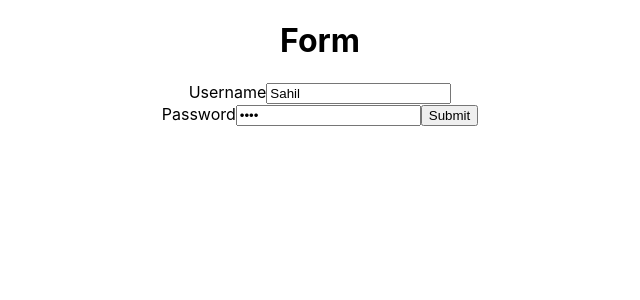
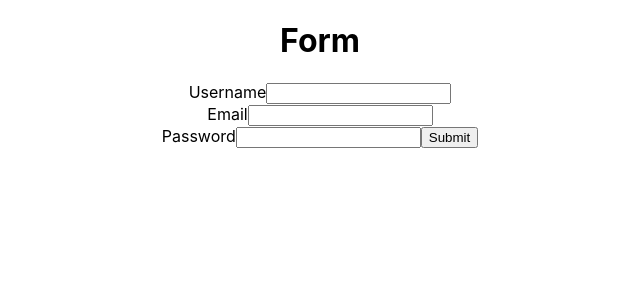
Before and after one commit to sahilm-10/EQ-React, a React (Create React App) app: page / in a window 1280 px wide. Shown: the top 300 px of the page, without its empty margins (320-960 px from the left). Built offline with nearby package versions, Linux system fonts and the light colour scheme.

Commit message:
FormikExample added

```diff
--- a/package.json
+++ b/package.json
@@ -7,6 +7,7 @@
     "@testing-library/react": "^13.4.0",
     "@testing-library/user-event": "^13.5.0",
     "axios": "^1.5.0",
+    "formik": "^2.4.4",
     "react": "^18.2.0",
     "react-dom": "^18.2.0",
     "react-scripts": "5.0.1",
--- a/src/App.js
+++ b/src/App.js
@@ -15,6 +15,7 @@ import FormDetails from './Hooks/CustomHooks/FormDetails';
 import FetchData from './Hooks/DataFetch';
 import GetById from './Hooks/DataFetchById';
 import FormDetailsClass from './Hooks/Forms/FormsDetails';
+import SampleForm from './Hooks/Forms/ReactFormik/SampleForm';
 import ComponentA from './Hooks/UseContext/ComponentA';
 import ComponentC from './Hooks/UseContext/ComponentC';
 import ClickCounterMemo from './Hooks/UseMemoHook.js/ClickCounter';
@@ -66,7 +67,9 @@ function App() {
     {/* <CustomCounter/> */}
 
     {/* <FormDetails/> */}
-    <FormDetailsClass/>
+    {/* <FormDetailsClass/> */}
+
+    <SampleForm/>
     </div>
   );
 }
--- /dev/null
+++ b/src/Hooks/Forms/ReactFormik/SampleForm.js
@@ -0,0 +1,34 @@
+import React from "react";
+import {useFormik} from 'formik'
+function SampleForm(){
+// useFormik returns object which contains usefull properties and methods which we can use in our form
+    const formik = useFormik({
+        initialValues:{
+            uname:'',
+            email:'',
+            pass:''
+        },
+        onSubmit : values =>{
+            console.log("Form Data:",formik.values);
+        }
+    });
+
+    // console.log('Values:',formik.values);
+    return(
+        <div>
+            <form onSubmit={formik.handleSubmit}>
+                <h1>Form</h1>
+                <label>Username</label>
+                <input type='text' id="uname" name="uname" onChange={formik.handleChange} value={formik.values.uname}/>
+                <br></br>
+                <label>Email</label>
+                <input type='email' id="email" name="email" onChange={formik.handleChange} value={formik.values.email}/>
+                <br></br>
+                <label>Password</label>
+                <input type='text' id="pass" name="pass" onChange={formik.handleChange} value={formik.values.pass}/>
+                <button type="text">Submit</button>
+                </form>
+        </div>
+    )
+}
+export default SampleForm;
```
Also changed, not shown: 1 other file (tests, documents, lock files or other folders).
